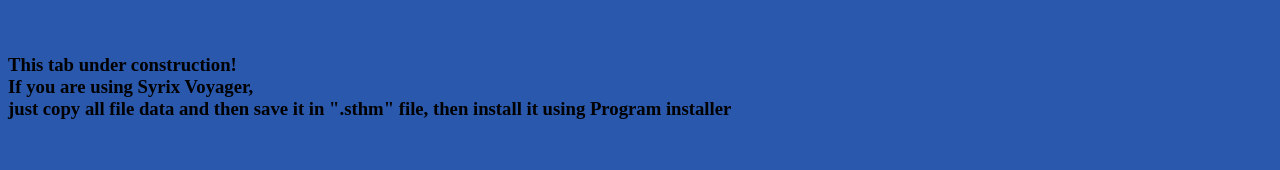
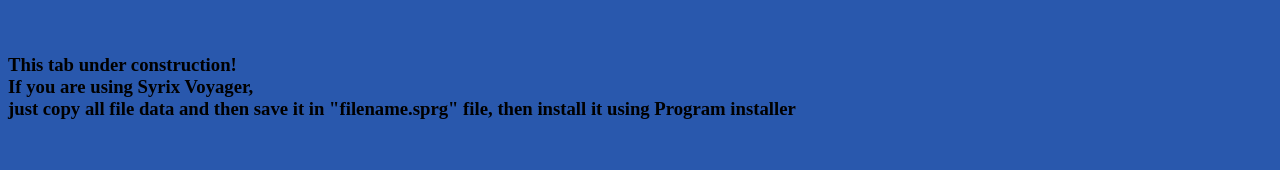
Before and after one commit to SaightyOfficial/SyrixOS, a plain HTML site: page programs.html in a window 1280 px wide. Shown: the part 295-465 px from the top of the page. Drawn offline with Linux system fonts and the light colour scheme.

Commit message:
Update programs.html

```diff
--- a/programs.html
+++ b/programs.html
@@ -30,7 +30,7 @@
 		<a href="programs.html"><p>Reload page</p></a><br>
         <h2><a href="https://t.me/SyrixOS" target="_blank"><p>Our telegram channel!</p></a></h2><br>
         <h2>All programs here are fully safe because we checked them! So dont worry about safety!</h2><br>
-		<h3>This tab under construction!<br>If you are using Syrix Voyager,<br>just copy all file data and then save it in ".sthm"
+		<h3>This tab under construction!<br>If you are using Syrix Voyager,<br>just copy all file data and then save it in "filename.sprg"
 		file, then install it using Program installer</h3><br>
         <br>
 		<ol>
```
